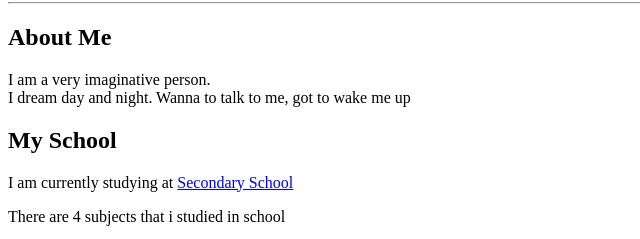
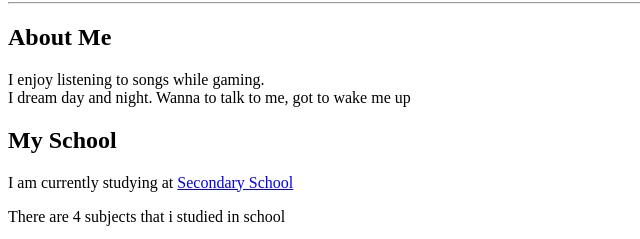
Before and after one commit to Jden855/it103f-p1, a plain HTML site: page index.html in a window 1280 px wide. Shown: the part 130-369 px from the top of the page, 0-640 px from the left. Drawn offline with Linux system fonts and the light colour scheme.

Commit message:
Update index.html

```diff
--- a/index.html
+++ b/index.html
@@ -8,7 +8,7 @@
   <img src ="images/Profile.jpeg" width="240" height="300" alt="my photo" />
     <hr>
     <h2>About Me</h2>
-  <p>I am a very imaginative person.<br>
+  <p>I enjoy listening to songs while gaming.<br>
 I dream day and night. Wanna to talk to me, got to wake me up</p>
 <h2>My School</h2>
 <p>I am currently studying at <a href="https://www.nyp.edu.sg"> Secondary School </a> </p>
```
